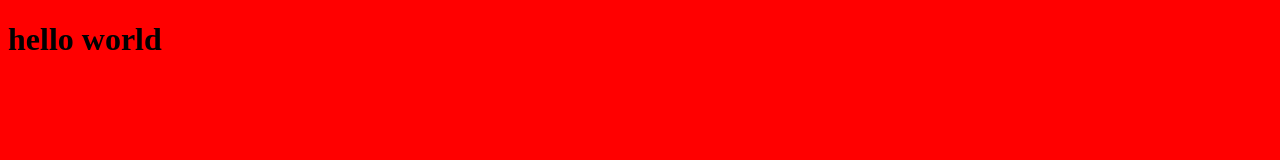
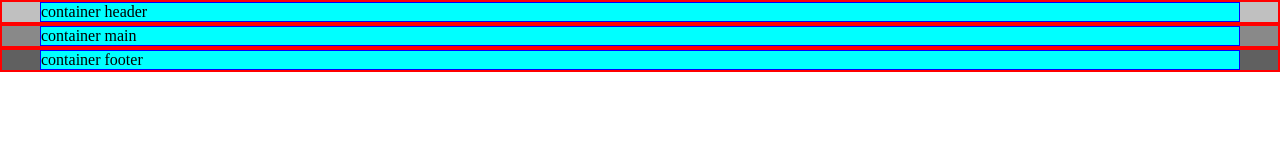
Before and after one commit to Aj-Herrera-99/html-css-boolando, a plain HTML site: page index.html in a window 1280 px wide. Drawn offline with Linux system fonts and the light colour scheme.

Commit message:
macrostruttura del sito

```diff
--- a/css/style.css
+++ b/css/style.css
@@ -1,3 +1,28 @@
-body {
-    background-color: red;
+* {
+    margin: 0;
+    padding: 0;
+    box-sizing: border-box;
 }
+
+.debug {
+    border: 2px solid red;
+}
+
+.container {
+    border: 1px solid blue;
+    background-color: aqua;
+    max-width: 1200px;
+    margin-inline: auto;
+}
+/* header */
+header {
+    background-color: rgb(192, 192, 192);
+}
+/* main */
+main {
+    background-color: rgb(137, 137, 137);
+}
+/* footer */
+footer {
+    background-color: rgb(96, 96, 96);
+}
--- a/index.html
+++ b/index.html
@@ -1,12 +1,26 @@
 <!DOCTYPE html>
 <html lang="en">
+
 <head>
     <meta charset="UTF-8">
     <meta name="viewport" content="width=device-width, initial-scale=1.0">
     <title>Fake Zalando</title>
     <link rel="stylesheet" href="css/style.css">
 </head>
+
 <body>
-    <h1>hello world</h1>
+    <!-- header -->
+    <header class="debug">
+        <div class="container">container header</div>
+    </header>
+    <!-- main -->
+    <main class="debug">
+        <div class="container">container main</div>
+    </main>
+    <!-- footer -->
+    <footer class="debug">
+        <div class="container"> container footer</div>
+    </footer>
 </body>
+
 </html>
```
